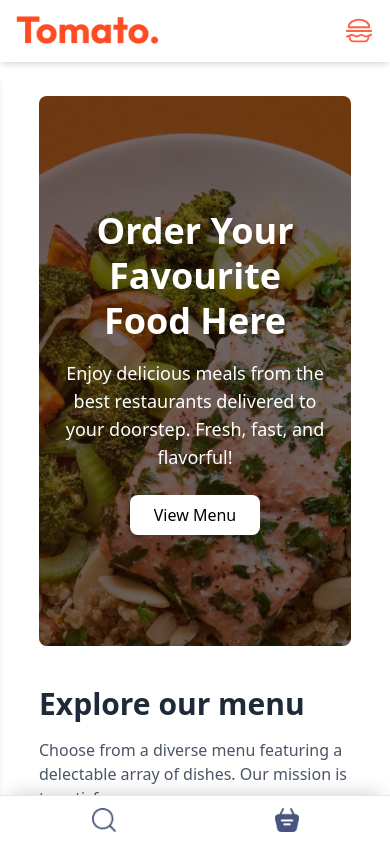
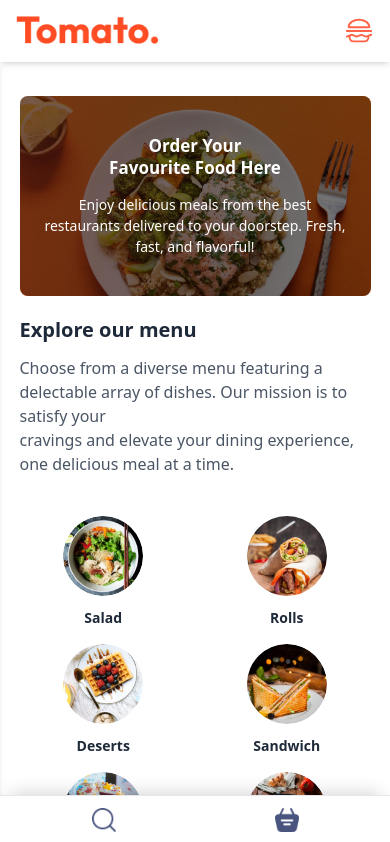
Before and after one commit to heyrhythm/Food-Delivery-E-Commerce, a React (Vite) app in the folder Frontend/: page / in a window 390 px wide. Shown: the top 842 px of the page. Built offline with nearby package versions, Linux system fonts and the light colour scheme.

Commit message:
minor progress in responsive

```diff
--- a/Frontend/src/App.jsx
+++ b/Frontend/src/App.jsx
@@ -22,7 +22,7 @@ const App = () => {
       <div className="consistent-scrollbar">
         <Navbar />
 
-        <div className="w-[80%] mx-auto"> {/* Center the content */}
+        <div className="w-[90%] md:w-[80%] mx-auto"> {/* Center the content */}
           <Routes>
             <Route exact path="/" element={<Home />} />
             <Route path="/menu" element={<Menu />} />
--- a/Frontend/src/Components/FoodItem/FoodItem.jsx
+++ b/Frontend/src/Components/FoodItem/FoodItem.jsx
@@ -14,7 +14,7 @@ const FoodItem = ({ id, name, price, description, image }) => {
         <img className="w-full rounded-[15px_15px_0px_0px]  "  src={image} alt="" />
         {!cartItems[id]
             ?<img className="cursor-pointer absolute bottom-1 right-1 bg-white rounded-full px-1 py-1 shadow-lg size-[35px]" onClick={()=>addToCart(id)} src={assets.add_icon_white} alt="" />
-            :<div className="absolute right-1 bottom-1 bg-white rounded-2xl text-center flex  items-center gap-2 font-semibold">
+            :<div className="absolute right-1 bottom-1 bg-white rounded-full text-center flex  items-center gap-2 font-semibold">
                 <img className="cursor-pointer size-9 p-1 " onClick={()=>removeFromCart(id)}  src={assets.remove_icon_red} alt="" />
                 <p>{cartItems[id]}</p>
                 <img className="cursor-pointer size-9 p-1" onClick={()=>addToCart(id)} src={assets.add_icon_green} alt="" />
--- a/Frontend/src/Components/Hero.jsx
+++ b/Frontend/src/Components/Hero.jsx
@@ -3,23 +3,23 @@ import { assets } from "../assets/assets";
 
 const Hero = () => {
   return (
-    <div className="relative w-full h-[550px] rounded-lg overflow-hidden">
+    <div className="relative  w-full h-[200px] md:h-[550px] rounded-lg overflow-hidden">
       {/* Background Image */}
       <img
         src={assets.header_img}
         alt="Header"
-        className="absolute inset-0 w-full h-full object-cover"
+        className="absolute inset-0 w-full  h-full object-cover"
       />
 
       {/* Overlay Content */}
-      <div className="absolute inset-0 flex flex-col items-center justify-center text-center bg-black/50 text-white px-6">
-        <h3 className="text-4xl font-bold leading-tight">
+      <div className="absolute inset-0 flex flex-col  items-center justify-center text-center bg-black/50 text-white px-6">
+        <h3 className="text-[17px] md:text-4xl font-bold leading-tight">
           Order Your <br /> Favourite Food Here
         </h3>
-        <p className="mt-4 max-w-lg text-lg">
+        <p className="mt-4 max-w-lg text-[14px] md:text-lg">
           Enjoy delicious meals from the best restaurants delivered to your doorstep. Fresh, fast, and flavorful!
         </p>
-        <button className="mt-6 bg-white text-black px-6 py-2 rounded-lg shadow-lg hover:bg-gray-200 transition">
+        <button className="hidden md:flex mt-6 bg-white text-black px-6 py-2 rounded-lg shadow-lg hover:bg-gray-200 transition">
           View Menu
         </button>
       </div>
--- a/Frontend/src/Components/List.jsx
+++ b/Frontend/src/Components/List.jsx
@@ -5,16 +5,16 @@ function List({category,setCategory}) {
   // const [category, setCategory] = useState("ALL");
 
   return (
-    <div className='mt-10'>
+    <div className='mt-5 md:mt-10'>
   <div className="text-left ">
-    <p className='text-3xl mb-4 font-bold text-gray-800'>Explore our menu</p>
-    <h5 className='mt-3  text-gray-600'>
+    <p className='text-xl md:text-3xl mb-3 md:mb-4 font-bold text-gray-800'>Explore our menu</p>
+    <h5 className='md:mt-3  text-gray-600'>
       Choose from a diverse menu featuring a delectable array of dishes. Our mission is to satisfy your <br />
       cravings and elevate your dining experience, one delicious meal at a time.
     </h5>
   </div>
 
-  <div className='grid grid-cols-4 sm:grid-cols-5 md:grid-cols-8 gap-4 mt-10'>
+  <div className='grid grid-cols-2 xs:grid-cols-3 sm:grid-cols-4 md:grid-cols-6 lg:grid-cols-8 gap-4 mt-10'>
     {menu_list.map((item, index) => (
       <div
         key={index}
@@ -24,14 +24,16 @@ function List({category,setCategory}) {
         <img
           src={item.menu_image}
           alt={item.menu_name}
-          className={`w-32 h-32 object-cover rounded-full ${
+          className={`w-20 h-20 sm:w-24 sm:h-24 md:w-28 md:h-28 lg:w-32 lg:h-32 object-cover rounded-full ${
             category === item.menu_name ? "border-4 border-[#FF6347] p-1" : ""
           }`}
         />
-        <p className='mt-3 text-lg font-semibold text-gray-800'>{item.menu_name}</p>
+        <p className='mt-3 text-sm sm:text-base md:text-lg font-semibold text-gray-800 text-center'>{item.menu_name}</p>
       </div>
     ))}
-  </div>
+</div>
+
+
   <hr className='mt-12 h-0.5 bg-[#e2e2e2] border-none mb-8' />
 </div>
   );
--- a/Frontend/src/Components/MobileNav.jsx
+++ b/Frontend/src/Components/MobileNav.jsx
@@ -56,8 +56,8 @@ const MobileNav = () => {
             )}
 
             {/* Navigation Links */}
-            <div ref={navRef} className={`mt-19 fixed top-0 left-0 w-2/4 bg-white shadow-md h-full z-40 transition-transform transform ${isOpen ? "translate-x-0" : "-translate-x-full"}`}>
-                <ul className="flex flex-col gap-6 text-[#49557e] font-normal cursor-pointer font-[outfit] p-4">
+            <div ref={navRef} className={`mt-15 fixed top-0 left-0 w-2/4 bg-white shadow-md h-full z-40 transition-transform transform ${isOpen ? "translate-x-0" : "-translate-x-full"}`}>
+                <ul className="flex flex-col gap-6 text-[#49557e] font-normal cursor-pointer font-[outfit] mt-6 px-4">
                     {nav.map((item, index) => (
                         <li
                             key={index}
--- a/Frontend/vite.config.js
+++ b/Frontend/vite.config.js
@@ -8,4 +8,8 @@ export default defineConfig({
     react(),
     tailwindcss(),
   ],
+  server: {
+    host: true, // This allows network access
+  }
+
 })
```
Also changed, not shown: 1 other file (tests, documents, lock files or other folders).
